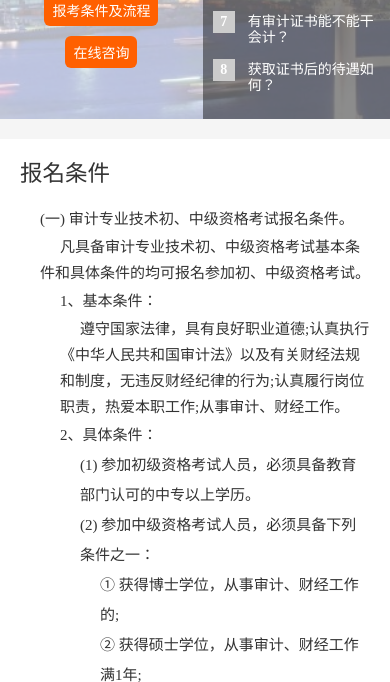
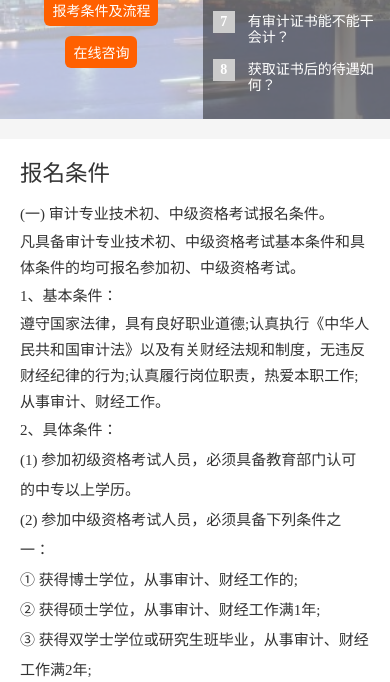
Before and after one commit to cnym/cn, a plain HTML site: page projects/project1/bkzn.html in a window 390 px wide. Shown: the part 411-1093 px from the top of the page. Drawn offline with Linux system fonts and the light colour scheme.

Commit message:
update p1

```diff
--- a/projects/project1/css/style.css
+++ b/projects/project1/css/style.css
@@ -715,6 +715,19 @@ body {
 	.banner-info h3 {
 		font-size: 16px;
 	}
+	.detail-container1 h2 {
+		line-height: 30px;
+		padding: 10px 0;
+	}
+	.detail-container1 li {
+		margin-left: 0;
+	}
+	.detail-container1 p {
+		text-indent: 0;
+	}
+	.detail-container1 {
+		padding-top: 10px;
+	}
 }
 @media screen and (max-width: 375px) {
 	.nav-logo img {
```
Also changed, not shown: projects/project1/page1.html (+1 -1 lines), projects/project1/zlxz.html (+1 -1 lines).
